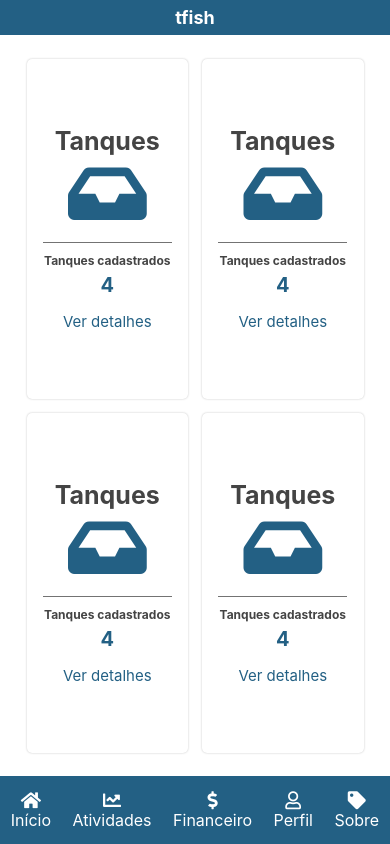
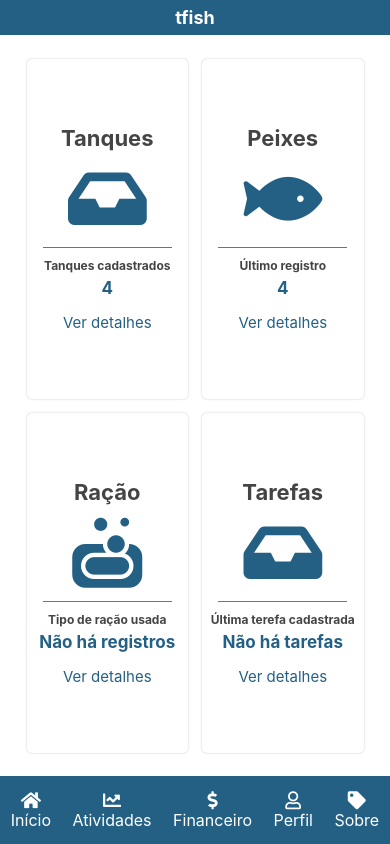
Before and after one commit to adrianoMendes-PA/MyApp, a React Native app: screen /Home in a window 390 px wide. Built offline with nearby package versions, Linux system fonts and the light colour scheme.

Commit message:
novo componet footer

```diff
--- /dev/null
+++ b/src/components/Footer/index.tsx
@@ -0,0 +1,32 @@
+import React from 'react';
+import {Footer, TextFooter, ButtonIconFooter} from './style';
+import Icon from 'react-native-vector-icons/FontAwesome5';
+
+export default () => {
+  return (
+    <>
+      <Footer>
+        <ButtonIconFooter hitSlop={{top: 10, bottom: 10, left: 10, right: 10}}>
+          <Icon name="home" size={18} color="#FFF" />
+          <TextFooter>Início</TextFooter>
+        </ButtonIconFooter>
+        <ButtonIconFooter hitSlop={{top: 10, bottom: 10, left: 10, right: 10}}>
+          <Icon name="chart-line" size={18} color="#FFF" />
+          <TextFooter>Atividades</TextFooter>
+        </ButtonIconFooter>
+        <ButtonIconFooter hitSlop={{top: 10, bottom: 10, left: 10, right: 10}}>
+          <Icon name="dollar-sign" size={18} color="#FFF" />
+          <TextFooter>Financeiro</TextFooter>
+        </ButtonIconFooter>
+        <ButtonIconFooter hitSlop={{top: 10, bottom: 10, left: 10, right: 10}}>
+          <Icon name="user" size={18} color="#FFF" />
+          <TextFooter>Perfil</TextFooter>
+        </ButtonIconFooter>
+        <ButtonIconFooter hitSlop={{top: 10, bottom: 10, left: 10, right: 10}}>
+          <Icon name="tag" size={18} color="#FFF" />
+          <TextFooter>Sobre</TextFooter>
+        </ButtonIconFooter>
+      </Footer>
+    </>
+  );
+};
--- /dev/null
+++ b/src/components/Footer/style.tsx
@@ -0,0 +1,26 @@
+import {Text, TouchableOpacity, View} from 'react-native';
+import styled from 'styled-components/native';
+
+// Footer
+export const Footer = styled(View)`
+  width: 100%;
+  height: 8%;
+  flex-direction: row;
+  align-items: center;
+  justify-content: space-around;
+  background-color: #236084;
+`;
+
+// Texto do footer
+export const TextFooter = styled(Text)`
+  color: #fff;
+  font-size: 16px;
+  text-align: center;
+`;
+
+export const ButtonIconFooter = styled(TouchableOpacity)`
+  flex-direction: column;
+  align-items: center;
+  justify-content: center;
+  padding: 5px;
+`;
--- a/src/screens/Home/index.tsx
+++ b/src/screens/Home/index.tsx
@@ -13,12 +13,9 @@ import {
   InfoLabel,
   ButtonDetails,
   TextButtonDetails,
-  Footer,
-  TextFooter,
-  ButtonIconFooter,
 } from './style';
-
 import Icon from 'react-native-vector-icons/FontAwesome5';
+import Footer from '../../components/Footer';
 
 export default () => {
   return (
@@ -47,12 +44,12 @@ export default () => {
         </Box>
         <Box>
           <Inner>
-            <TituloCard>Tanques</TituloCard>
+            <TituloCard>Peixes</TituloCard>
             <ButtonIcon>
-              <Icon name="inbox" size={70} color="#236084" />
+              <Icon name="fish" size={70} color="#236084" />
             </ButtonIcon>
             <Separator />
-            <Label>Tanques cadastrados</Label>
+            <Label>Último registro</Label>
             <InfoLabel>4</InfoLabel>
             <ButtonDetails>
               <TextButtonDetails>Ver detalhes</TextButtonDetails>
@@ -61,13 +58,13 @@ export default () => {
         </Box>
         <Box>
           <Inner>
-            <TituloCard>Tanques</TituloCard>
+            <TituloCard>Ração</TituloCard>
             <ButtonIcon>
-              <Icon name="inbox" size={70} color="#236084" />
+              <Icon name="soap" size={70} color="#236084" />
             </ButtonIcon>
             <Separator />
-            <Label>Tanques cadastrados</Label>
-            <InfoLabel>4</InfoLabel>
+            <Label>Tipo de ração usada</Label>
+            <InfoLabel>Não há registros</InfoLabel>
             <ButtonDetails>
               <TextButtonDetails>Ver detalhes</TextButtonDetails>
             </ButtonDetails>
@@ -75,13 +72,13 @@ export default () => {
         </Box>
         <Box>
           <Inner>
-            <TituloCard>Tanques</TituloCard>
+            <TituloCard>Tarefas</TituloCard>
             <ButtonIcon>
               <Icon name="inbox" size={70} color="#236084" />
             </ButtonIcon>
             <Separator />
-            <Label>Tanques cadastrados</Label>
-            <InfoLabel>4</InfoLabel>
+            <Label>Última terefa cadastrada</Label>
+            <InfoLabel>Não há tarefas</InfoLabel>
             <ButtonDetails>
               <TextButtonDetails>Ver detalhes</TextButtonDetails>
             </ButtonDetails>
@@ -90,28 +87,7 @@ export default () => {
       </Container>
 
       {/* Conteúdo do Footer */}
-      <Footer>
-        <ButtonIconFooter hitSlop={{top: 10, bottom: 10, left: 10, right: 10}}>
-          <Icon name="home" size={18} color="#FFF" />
-          <TextFooter>Início</TextFooter>
-        </ButtonIconFooter>
-        <ButtonIconFooter hitSlop={{top: 10, bottom: 10, left: 10, right: 10}}>
-          <Icon name="chart-line" size={18} color="#FFF" />
-          <TextFooter>Atividades</TextFooter>
-        </ButtonIconFooter>
-        <ButtonIconFooter hitSlop={{top: 10, bottom: 10, left: 10, right: 10}}>
-          <Icon name="dollar-sign" size={18} color="#FFF" />
-          <TextFooter>Financeiro</TextFooter>
-        </ButtonIconFooter>
-        <ButtonIconFooter hitSlop={{top: 10, bottom: 10, left: 10, right: 10}}>
-          <Icon name="user" size={18} color="#FFF" />
-          <TextFooter>Perfil</TextFooter>
-        </ButtonIconFooter>
-        <ButtonIconFooter hitSlop={{top: 10, bottom: 10, left: 10, right: 10}}>
-          <Icon name="tag" size={18} color="#FFF" />
-          <TextFooter>Sobre</TextFooter>
-        </ButtonIconFooter>
-      </Footer>
+      <Footer />
     </>
   );
 };
--- a/src/screens/Home/style.tsx
+++ b/src/screens/Home/style.tsx
@@ -66,8 +66,9 @@ export const TituloCard = styled(Text)`
   color: #444;
   text-align: center;
   margin-top: 10px;
-  font-size: 25px;
+  font-size: 22px;
   font-weight: bold;
+  margin-bottom: 10px;
 `;
 
 export const ButtonIcon = styled(TouchableOpacity)``;
@@ -91,7 +92,7 @@ export const Label = styled(Text)`
 // InfoLabel
 export const InfoLabel = styled(Text)`
   text-align: center;
-  font-size: 20px;
+  font-size: 17px;
   font-weight: bold;
   color: #236084;
   margin-top: 5px;
@@ -110,27 +111,3 @@ export const TextButtonDetails = styled(Text)`
   color: #236084;
   margin-top: 10px;
 `;
-
-// Footer
-export const Footer = styled(View)`
-  width: 100%;
-  height: 8%;
-  flex-direction: row;
-  align-items: center;
-  justify-content: space-around;
-  background-color: #236084;
-`;
-
-// Texto do footer
-export const TextFooter = styled(Text)`
-  color: #fff;
-  font-size: 16px;
-  text-align: center;
-`;
-
-export const ButtonIconFooter = styled(TouchableOpacity)`
-  flex-direction: column;
-  align-items: center;
-  justify-content: center;
-  padding: 5px;
-`;
```
